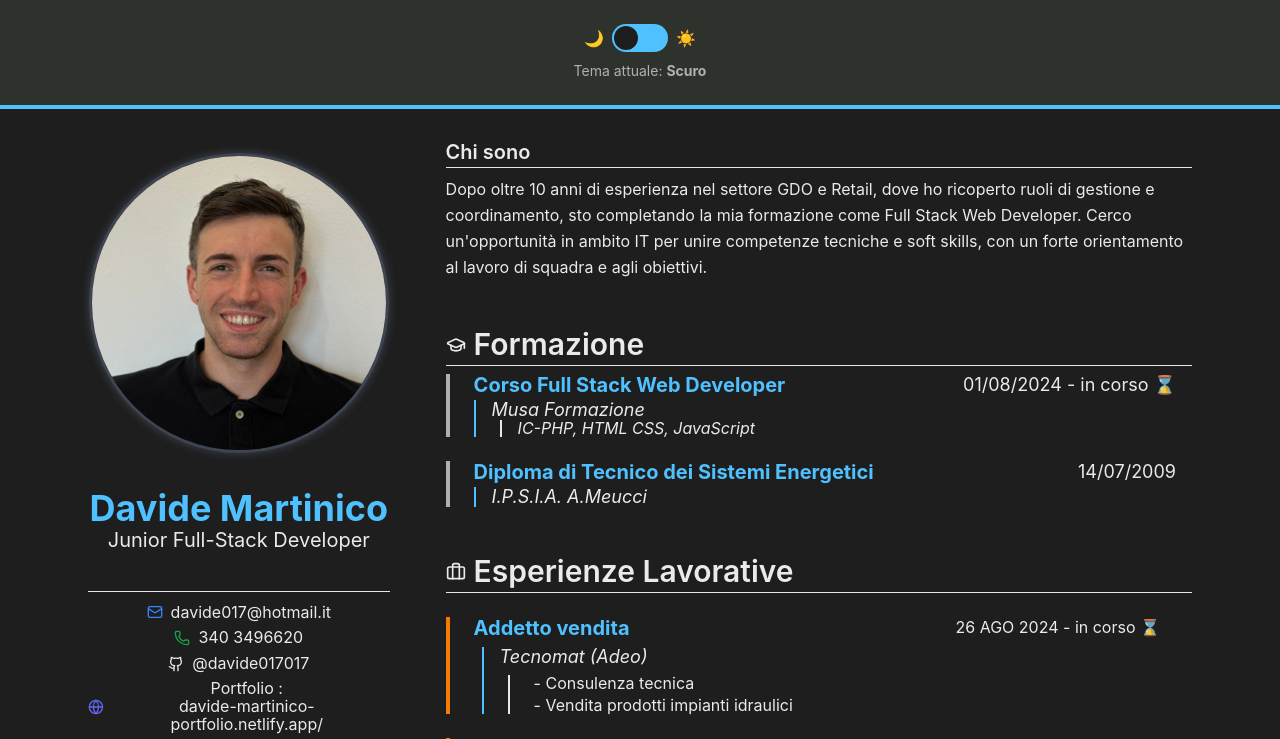
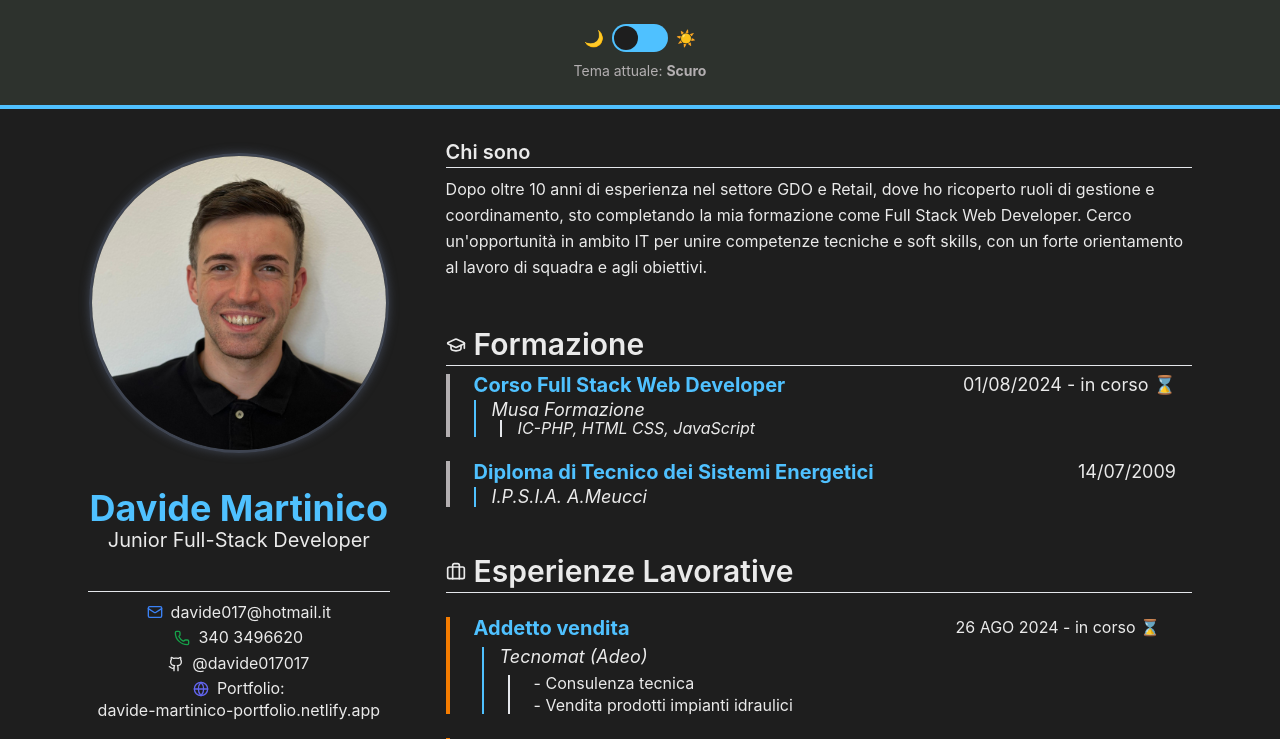
Before and after one commit to davide017017/MyCv-React-Public, a React (Vite) app: page / in a window 1280 px wide. Shown: the top 739 px of the page. Built offline with nearby package versions, Linux system fonts and the light colour scheme.

Commit message:
Aggiornato a 28/05/25 - add portfolio link cv

```diff
--- a/src/components/sections/Contact.tsx
+++ b/src/components/sections/Contact.tsx
@@ -9,7 +9,7 @@ const Contact = () => {
       <ul className="space-y-2 text-sm flex flex-col items-center border-t border-border pt-3">
         <li className="flex items-center gap-2">
           <Mail className="w-4 h-4 text-blue-500" />
-          <a href={`mailto:${email}`} className="text-sm text-text hover:text-primary transition">
+          <a href={`mailto:${email}`} className="text-sm text-text hover:text-emerald-300 transition">
             {email}
           </a>
         </li>
@@ -23,21 +23,25 @@ const Contact = () => {
             href={`https://github.com/${github}`}
             target="_blank"
             rel="noopener noreferrer"
-            className="text-sm text-text hover:text-primary transition"
+            className="text-sm text-text hover:text-emerald-300 transition"
           >
             @{github}
           </a>
         </li>
-        <li className="flex items-center">
-          <Globe className="w-4 h-4 text-indigo-500" />
+        <li className="flex flex-col items-center text-sm">
           <a
             href={portfolio}
             target="_blank"
             rel="noopener noreferrer"
-            className="text-sm text-text hover:text-primary transition"
+            className="flex flex-col items-center text-text hover:text-emerald-300 transition text-center"
           >
-            <div>Portfolio :</div>
-            <span>davide-martinico-portfolio.netlify.app/</span>
+            <div className="flex items-center gap-2">
+              <Globe className="w-4 h-4 text-indigo-500" />
+              <span>Portfolio:</span>
+            </div>
+            <div className="mt-1">
+              davide-martinico-portfolio.netlify.app
+            </div>
           </a>
         </li>
       </ul>
```
Also changed, not shown: 2 other files (tests, documents, lock files or other folders).
